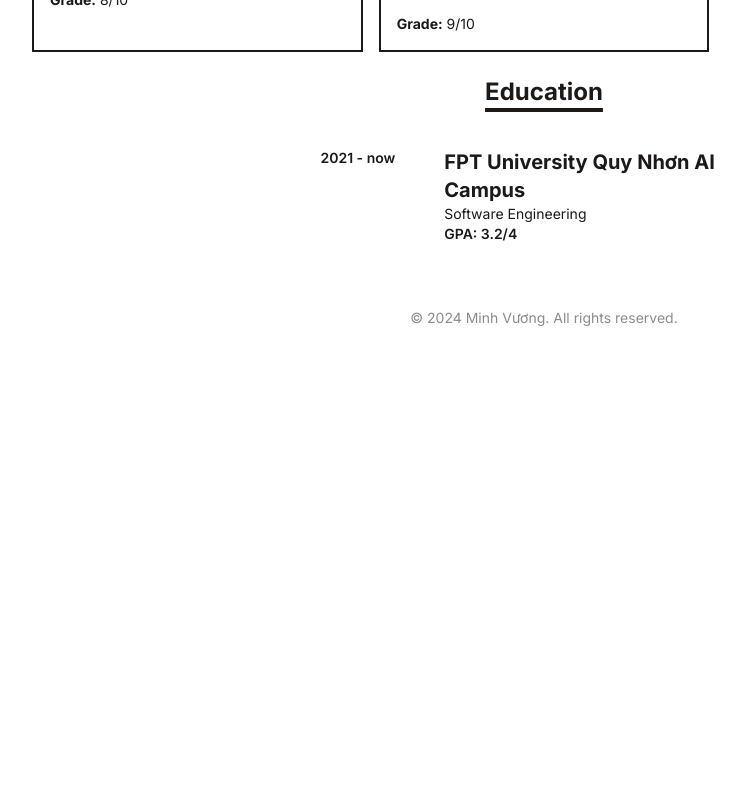
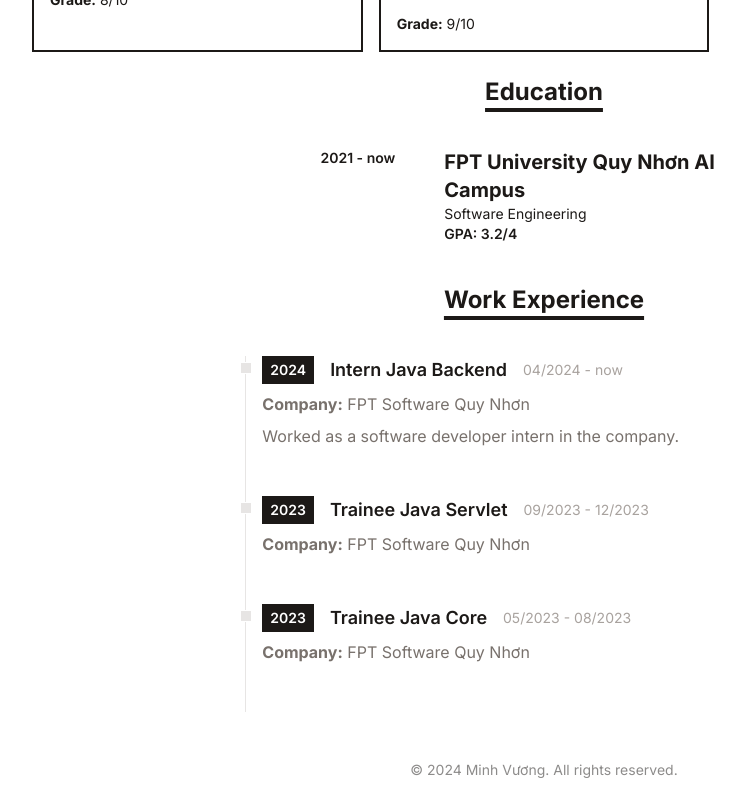
Before and after one commit to hardingadonis/hardingadonis.github.io, a React (Vite) app: page / in a window 1280 px wide. Shown: the part 757-1557 px from the top of the page, without its empty margins (96-841 px from the left). Before the commit the page ends 1105 px from the top, so only its background shows below. Built offline with nearby package versions, Linux system fonts and the light colour scheme.

Commit message:
add WorkExperienceList component

```diff
--- a/src/App.tsx
+++ b/src/App.tsx
@@ -4,6 +4,9 @@ import Loading from '@/components/Loading';
 const Introduction = lazy(() => import('@/components/Introduction'));
 const ProjectList = lazy(() => import('@/components/ProjectList'));
 const EducationList = lazy(() => import('@/components/EducationList'));
+const WorkExperienceList = lazy(
+	() => import('@/components/WorkExperienceList'),
+);
 const Footer = lazy(() => import('@/components/Footer'));
 
 const App = () => {
@@ -15,6 +18,7 @@ const App = () => {
 						<Introduction />
 						<ProjectList />
 						<EducationList />
+						<WorkExperienceList />
 						<Footer />
 					</div>
 				</div>
--- /dev/null
+++ b/src/components/WorkExperienceList.tsx
@@ -0,0 +1,26 @@
+import Title from '@/components/Title';
+import WorkExperienceItem from '@/components/WorkExperienceItem';
+import { workExperienceData as list } from '@/data/workExperienceData';
+
+const WorkExperienceList = () => {
+	return (
+		<>
+			<div className="w-full flex justify-center mt-6">
+				<Title title="Work Experience" />
+			</div>
+
+			<div className="flex flex-col md:flex-row justify-center items-center my-5">
+				<div className="w-full md:w-7/12">
+					{list
+						.slice()
+						.reverse()
+						.map((workExperience) => (
+							<WorkExperienceItem worikExperience={workExperience} />
+						))}
+				</div>
+			</div>
+		</>
+	);
+};
+
+export default WorkExperienceList;
```
